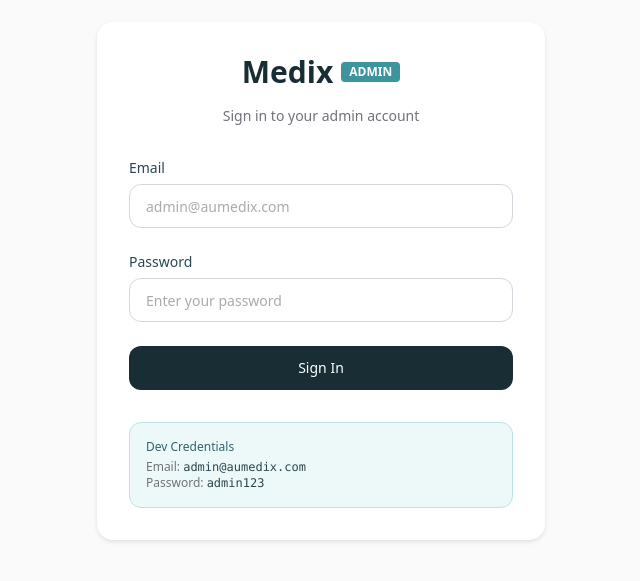
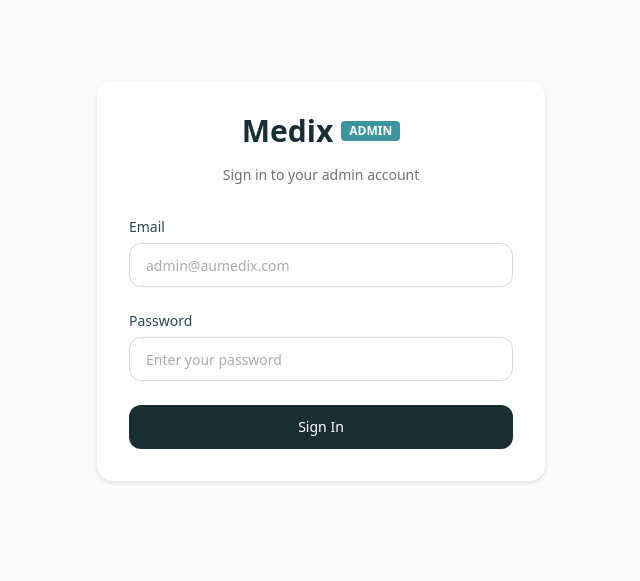
Before and after one commit to LuckyMadu/aumedix-admin, a Next.js app: page /login in a window 1280 px wide. Shown: the part 119-700 px from the top of the page, without its empty margins (319-959 px from the left). Built offline with nearby package versions, Linux system fonts and the light colour scheme.

Commit message:
remove hard coded creds

```diff
--- a/src/app/(auth)/login/page.tsx
+++ b/src/app/(auth)/login/page.tsx
@@ -21,18 +21,6 @@ export default function LoginPage() {
         </div>
 
         <LoginForm />
-
-        <div className="rounded-lg border border-border-subtle bg-primary-50/50 p-4">
-          <p className="text-xs font-medium text-primary-accent">
-            Dev Credentials
-          </p>
-          <p className="mt-1 text-xs text-muted-foreground">
-            Email: <code className="font-mono text-ink">admin@aumedix.com</code>
-          </p>
-          <p className="text-xs text-muted-foreground">
-            Password: <code className="font-mono text-ink">admin123</code>
-          </p>
-        </div>
       </div>
     </div>
   );
```
